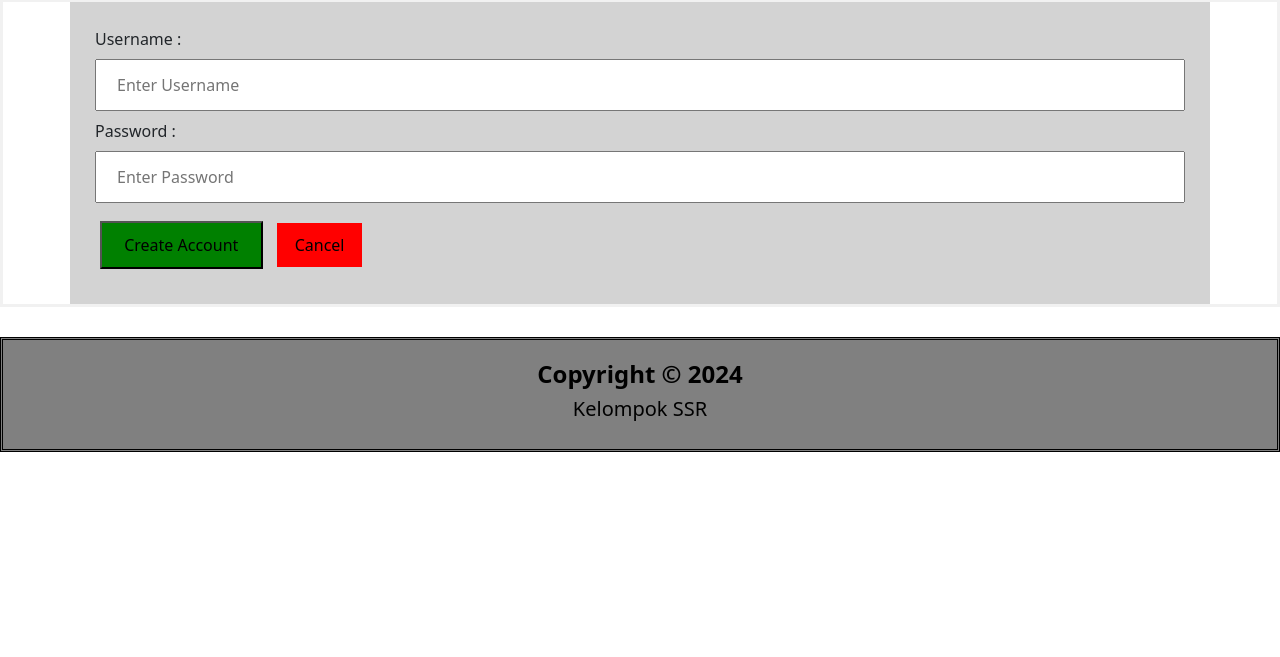
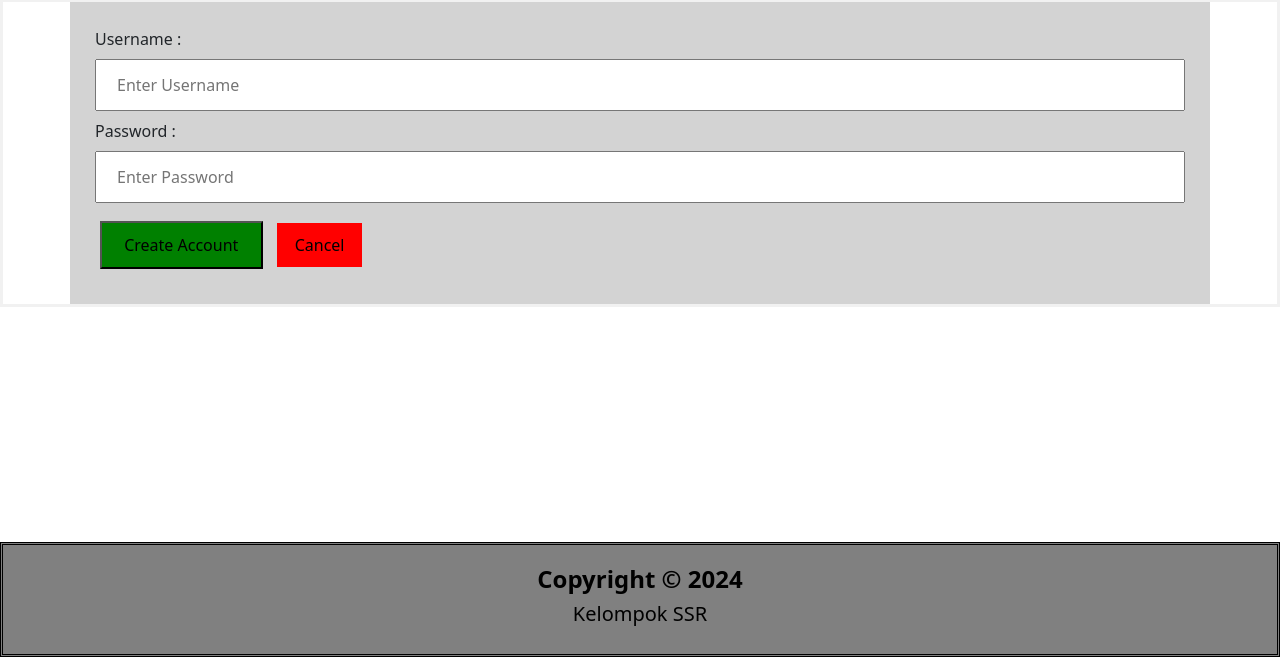
Before and after one commit to Toughrebel4041/DentalAppointment, a PHP site: page /index.php?p=register in a window 1280 px wide. Shown: the part 143-800 px from the top of the page. Run offline with PHP 8.4, Linux system fonts and the light colour scheme.

Commit message:
footer login dan register

```diff
--- a/pages/login.php
+++ b/pages/login.php
@@ -47,6 +47,12 @@ button {
         padding: 25px;
         background-color: lightgrey;
     }
+footer{
+    position: fixed;
+    bottom: 0;
+    width: 100%;
+}
+
 
 input[name="submit"]{width: auto;
         padding: 10px 18px;
--- a/pages/register.php
+++ b/pages/register.php
@@ -7,36 +7,53 @@ button {
             border: none;
             cursor: pointer;
         }
+
         form {
             border: 3px solid #f1f1f1;
         }
- input[type=text], input[type=password] {
+
+        input[type=text],
+        input[type=password] {
             width: 100%;
             margin: 8px 0;
             padding: 12px 20px;
             display: inline-block;
             box-sizing: border-box;
         }
+
         button:hover {
             opacity: 0.7;
         }
+
         .cancelbtn {
             width: auto;
             padding: 10px 18px;
             margin: 10px 5px;
         }
+
         .container {
             padding: 25px;
             background-color: lightgrey;
         }
 
-input[name="submit"]{width: auto;
+        footer {
+            position: fixed;
+            bottom: 0;
+            width: 100%;
+        }
+
+
+        input[name="submit"] {
+            width: auto;
             padding: 10px 18px;
             margin: 10px 5px;
-        background-color: green;  }
+            background-color: green;
+        }
     </style>
 
-<center> <h1> Sign Up </h1> </center>
+    <center>
+        <h1> Sign Up </h1>
+    </center>
     <form action="transaksi.php" method="post">
         <div class="container">
             <label>Username : </label>
```
Lines whose indentation alone changed are shown as unchanged.
